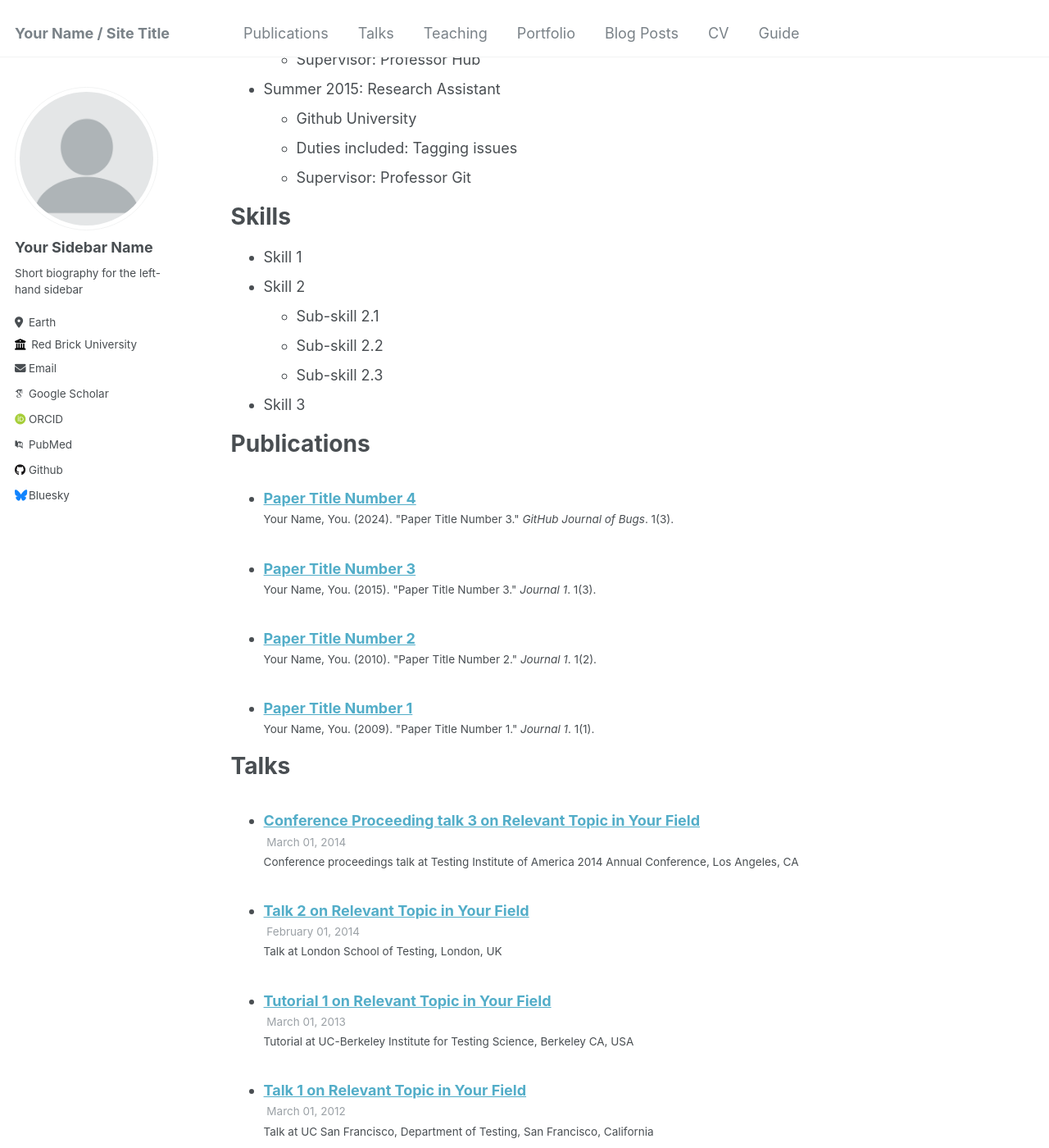
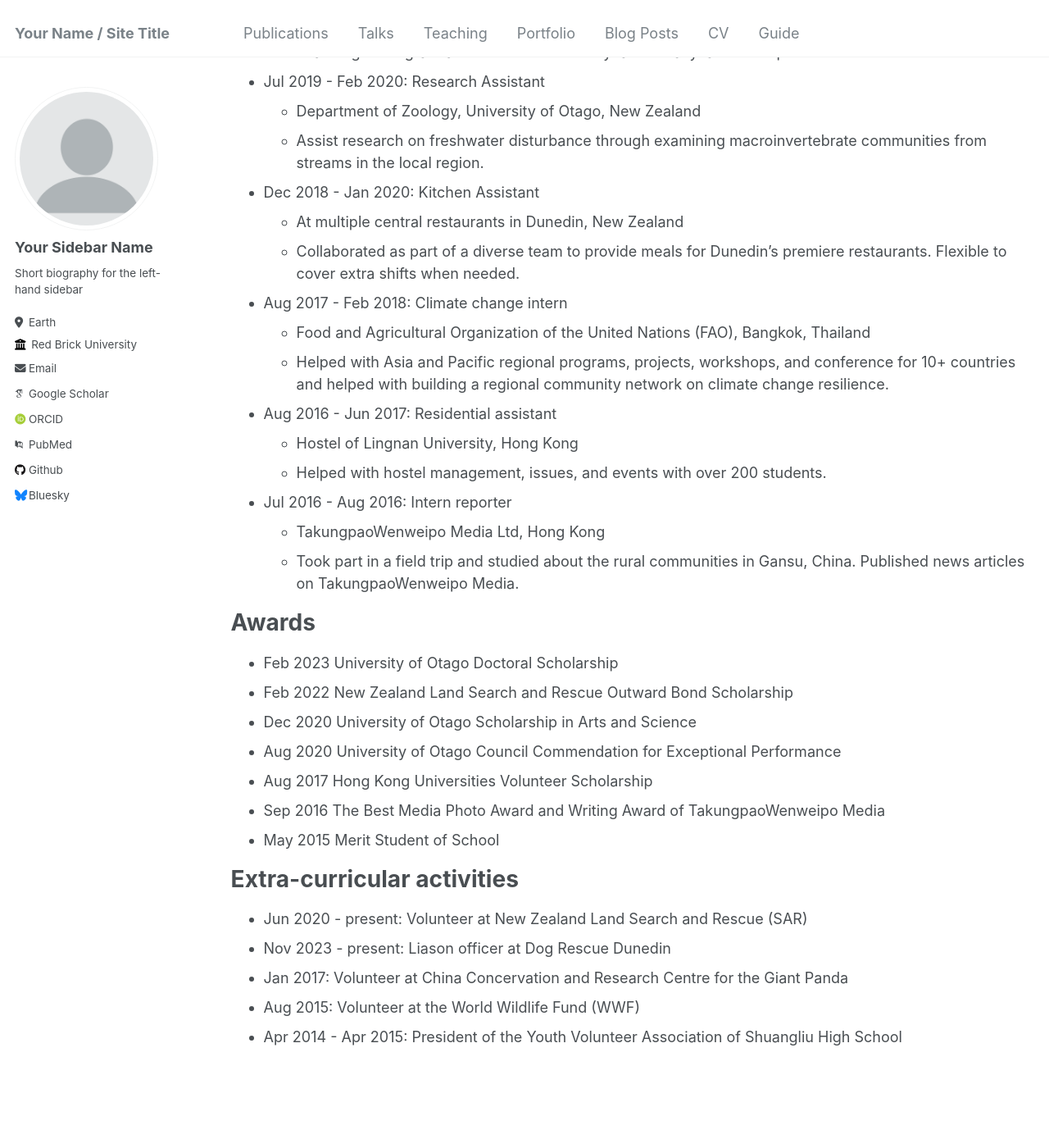
Before and after one commit to PlutoXLiu/PlutoXLiu.github.io, a Jekyll site: the page built from _pages/cv.md, in a window 1280 px wide and 1400 px high, scrolled down 562 px. Shown: the whole window at 82% size. Built offline with Jekyll 4.4.1, drawn with Linux system fonts in a browser that asks for light colours; some web fonts are replaced; some of the changed text lies outside the part shown.

Commit message:
Update cv.md

```diff
--- a/_pages/cv.md
+++ b/_pages/cv.md
@@ -11,54 +11,55 @@ redirect_from:
 
 Education
 ======
-* Ph.D in Version Control Theory, GitHub University, 2018 (expected)
-* M.S. in Jekyll, GitHub University, 2014
-* B.S. in GitHub, GitHub University, 2012
+* Ph.D in Marine Science and Anatomy, University of Otago, New Zealand, 2026 (expected)
+* Bachelor of Science with Honours in Ecology, University of Otago, New Zealand, 2021
+* Bachelor of Arts and Science in Geography and Zoology, University of Otago, 2020
+* Bachelor of Social Sciences in Economy and Applied Psychology, Lingnan University, Hong Kong, 2017 (not completed)
 
 Work experience
 ======
-* Spring 2024: Academic Pages Collaborator
-  * Github University
-  * Duties includes: Updates and improvements to template
-  * Supervisor: The Users
+* Feb 2022 - present: Research assistant
+  * Department of Marine Science, University of Otago, New Zealand
+  * Assisting research assoaciated with genetic/genomic analysis as well as general lab work
 
-* Fall 2015: Research Assistant
-  * Github University
-  * Duties included: Merging pull requests
-  * Supervisor: Professor Hub
+* Feb 2020 - present: Tutor/Demonstrator
+  * Department of Zoology, University of Otago, New Zealand
+  * Teaching undergraduate students from first year to final year of multiple courses.
 
-* Summer 2015: Research Assistant
-  * Github University
-  * Duties included: Tagging issues
-  * Supervisor: Professor Git
+* Jul 2019 - Feb 2020: Research Assistant
+  * Department of Zoology, University of Otago, New Zealand
+  * Assist research on freshwater disturbance through examining macroinvertebrate communities from streams in the local region.
 
-Skills
+* Dec 2018 - Jan 2020: Kitchen Assistant
+  * At multiple central restaurants in Dunedin, New Zealand
+  * Collaborated as part of a diverse team to provide meals for Dunedin’s premiere restaurants. Flexible to cover extra shifts when needed.
+
+* Aug 2017 - Feb 2018: Climate change intern
+  * Food and Agricultural Organization of the United Nations (FAO), Bangkok, Thailand
+  * Helped with Asia and Pacific regional programs, projects, workshops, and conference for 10+ countries and helped with building a regional community network on climate change resilience.
+
+* Aug 2016 - Jun 2017: Residential assistant
+  * Hostel of Lingnan University, Hong Kong
+  * Helped with hostel management, issues, and events with over 200 students.
+
+* Jul 2016 - Aug 2016: Intern reporter
+  * TakungpaoWenweipo Media Ltd, Hong Kong
+  * Took part in a field trip and studied about the rural communities in Gansu, China. Published news articles on TakungpaoWenweipo Media.
+
+Awards
 ======
-* Skill 1
-* Skill 2
-  * Sub-skill 2.1
-  * Sub-skill 2.2
-  * Sub-skill 2.3
-* Skill 3
+* Feb 2023 University of Otago Doctoral Scholarship
+* Feb 2022 New Zealand Land Search and Rescue Outward Bond Scholarship
+* Dec 2020 University of Otago Scholarship in Arts and Science
+* Aug 2020 University of Otago Council Commendation for Exceptional Performance
+* Aug 2017 Hong Kong Universities Volunteer Scholarship
+* Sep 2016 The Best Media Photo Award and Writing Award of TakungpaoWenweipo Media
+* May 2015 Merit Student of School
 
-Publications
+Extra-curricular activities
 ======
-  <ul>{% for post in site.publications reversed %}
-    {% include archive-single-cv.html %}
-  {% endfor %}</ul>
-
-Talks
-======
-  <ul>{% for post in site.talks reversed %}
-    {% include archive-single-talk-cv.html  %}
-  {% endfor %}</ul>
-
-Teaching
-======
-  <ul>{% for post in site.teaching reversed %}
-    {% include archive-single-cv.html %}
-  {% endfor %}</ul>
-
-Service and leadership
-======
-* Currently signed in to 43 different slack teams
+* Jun 2020 - present: Volunteer at New Zealand Land Search and Rescue (SAR)
+* Nov 2023 - present: Liason officer at Dog Rescue Dunedin
+* Jan 2017: Volunteer at China Concervation and Research Centre for the Giant Panda
+* Aug 2015: Volunteer at the World Wildlife Fund (WWF)
+* Apr 2014 - Apr 2015: President of the Youth Volunteer Association of Shuangliu High School
```
